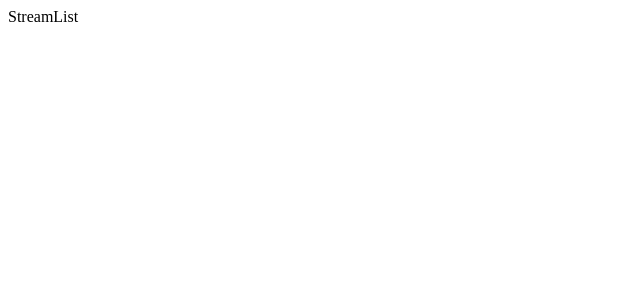
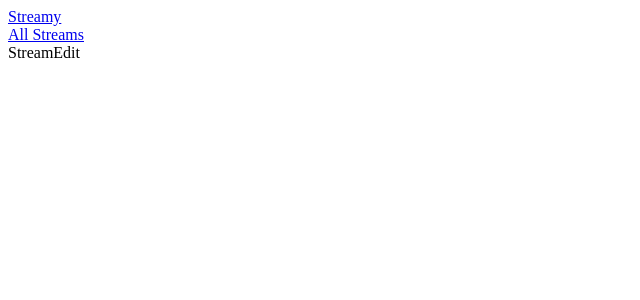
Before and after one commit to Antkeo1/Stream, a React (Create React App) app in the folder client/: page /streams/edit in a window 1280 px wide. Shown: the top 300 px of the page, without its empty margins (0-640 px from the left). Built offline with nearby package versions, Linux system fonts and the light colour scheme; the HTML template or start-up script is replaced by a standard one.

Commit message:
added githib link to package.json

```diff
--- a/client/package.json
+++ b/client/package.json
@@ -7,7 +7,7 @@
   "name": "videos",
   "version": "0.1.0",
   "private": true,
-  "homepage": "https://antkeo1.github.io/VideoApp/",
+  "homepage": "https://antkeo1.github.io/Stream/",
   "dependencies": {
     "axios": "^0.18.0",
     "react": "^16.8.4",
--- a/client/src/Components/App.js
+++ b/client/src/Components/App.js
@@ -5,6 +5,7 @@
 import StreamShow from './streams/StreamShow'
 import StreamEdit from './streams/StreamEdit'
 import StreamDelete from './streams/StreamDelete'
+import Header from './Header'
 
 class App extends React.Component {
   state = {
@@ -14,8 +15,11 @@
   render() {
     return (
       <div className='ui container '>
+
         <BrowserRouter>
+
           <div>
+            <Header />
             <Route path='/' exact component={StreamList}/>
             <Route path='/streams/new' exact component={StreamCreate}/>
             <Route path='/streams/edit' exact component={StreamEdit}/>
--- /dev/null
+++ b/client/src/Components/Header.js
@@ -0,0 +1,21 @@
+import React from 'react'
+import {Link} from 'react-router-dom'
+
+const Header = () => {
+  return (
+    <div className='ui secondary pointing menu'>
+      <Link to='/' className='item' >
+        Streamy
+      </Link>
+      <div className='right menu'>
+        <Link to='/' className='items'>
+          All Streams
+        </Link>
+      </div>
+    </div>
+  )
+}
+
+
+
+export default Header
--- a/client/src/Components/streams/StreamEdit.js
+++ b/client/src/Components/streams/StreamEdit.js
@@ -1,7 +1,7 @@
 import React from 'react'
 
 const StreamEdit = () => {
-  return <div>StreamList</div>
+  return <div>StreamEdit</div>
 }
 
 export default StreamEdit
```
Also changed, not shown: 1 other file (tests, documents, lock files or other folders).
